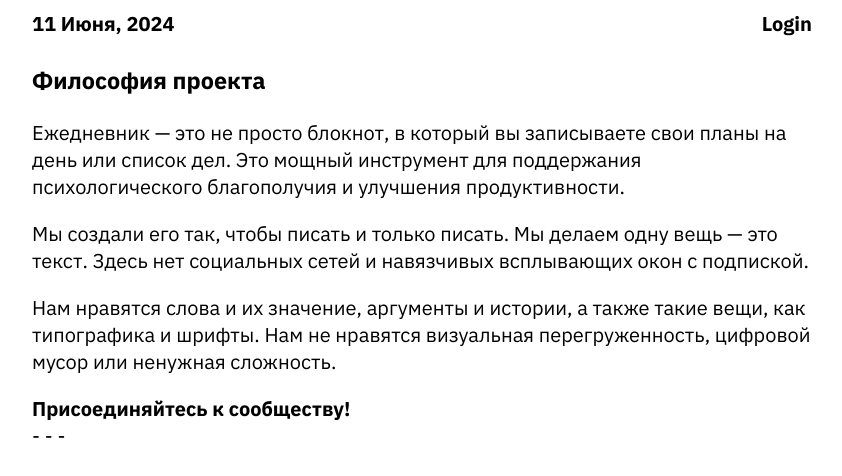
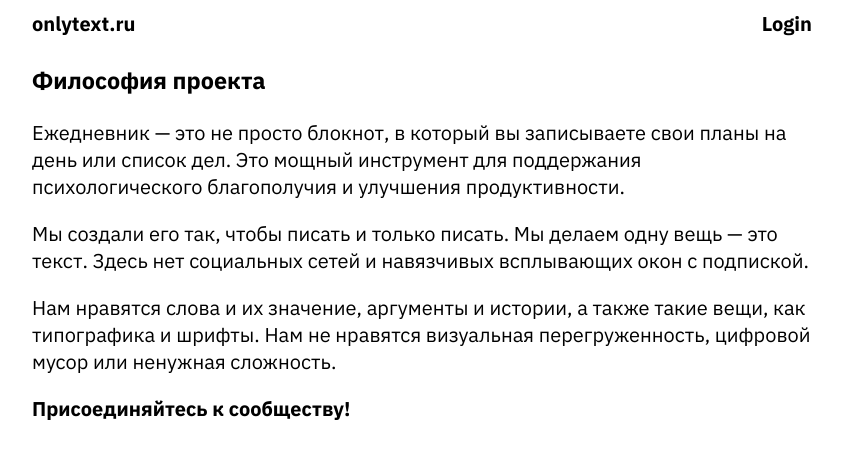
Before and after one commit to Maksuran/papi.ru, a plain HTML site: page index.html in a window 1280 px wide. Shown: the whole page, without its empty margins (218-1060 px from the left). Drawn offline with Linux system fonts and the light colour scheme.

Commit message:
Update index.html

```diff
--- a/index.html
+++ b/index.html
@@ -11,7 +11,7 @@
     <body>
 <ul>
     <li>
-        <div class="headerli"><div class="date">11 Июня, 2024</div><a href="app.html" class="login">Login</a></div>
+        <div class="headerli"><div class="date">onlytext.ru</div><a href="app.html" class="login">Login</a></div>
         <div class="text">
             <h3>Философия проекта</h3>
             <p>
@@ -25,7 +25,6 @@
             </p>
             <a href="#" class="telegram">Присоединяйтесь к сообществу!</a>
         </div>
-        <div class="line">- - -</div>
     </li>
 </ul>
 
```
